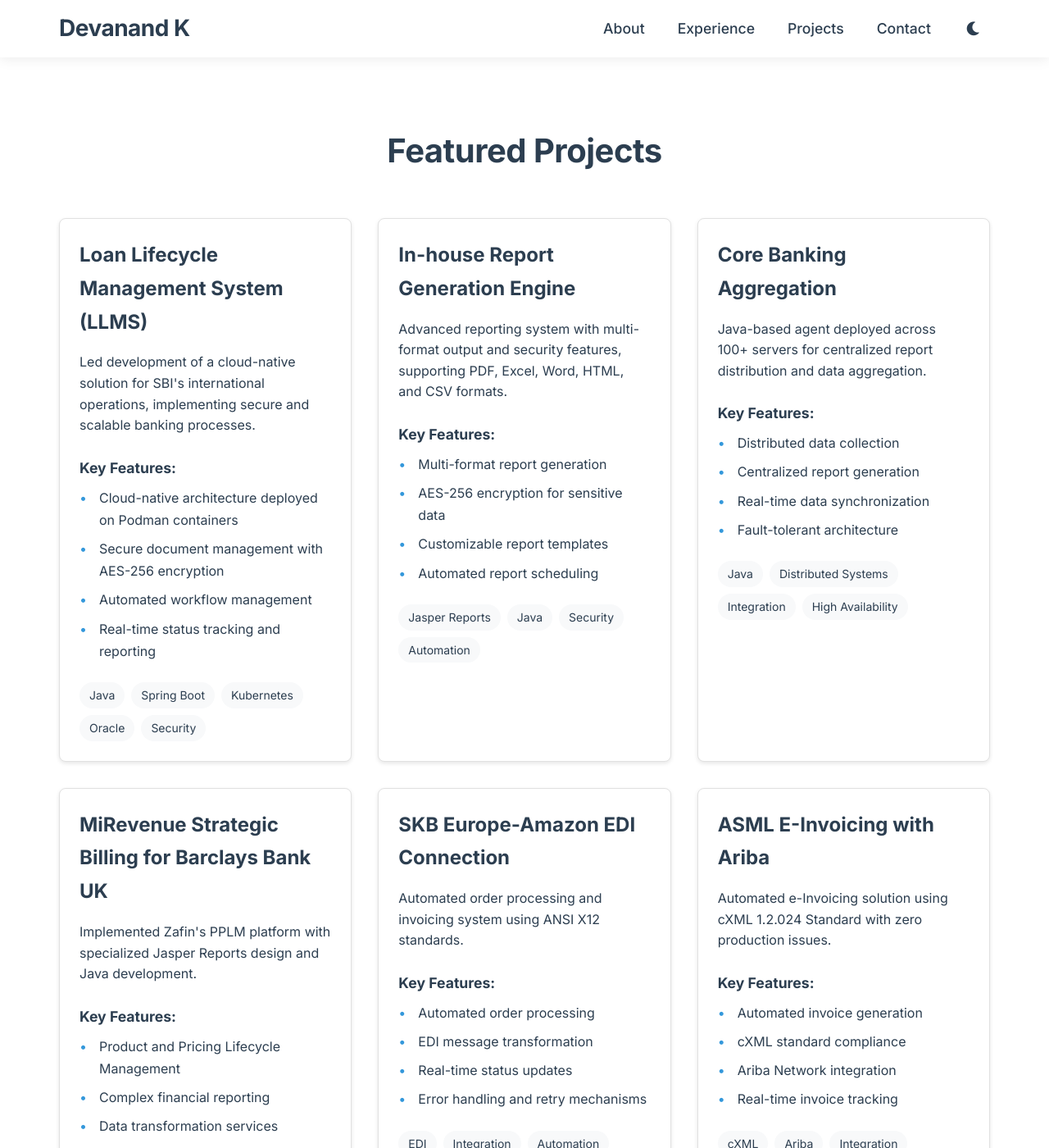
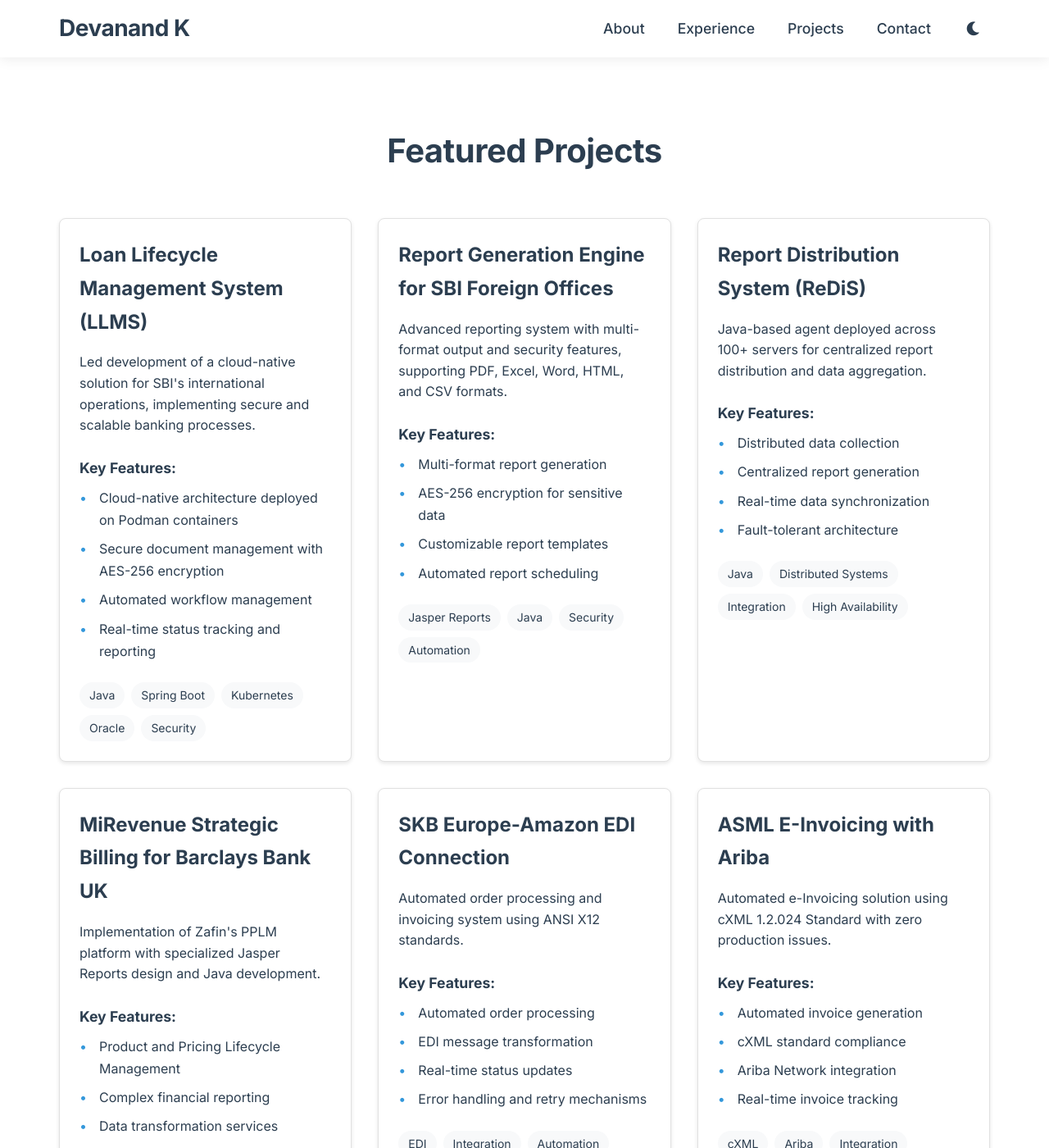
Before and after one commit to devanandk/devanandk.github.io, a Jekyll site: the page built from projects.md, in a window 1280 px wide and 1400 px high. Shown: the whole window at 82% size. Built offline with Jekyll 4.4.1, drawn with Linux system fonts in a browser that asks for light colours.

Commit message:
Update project titles and descriptions for clarity: Renamed projects for better specificity, including "In-house Report Generation Engine" to "Report Generation Engine for SBI Foreign Offices" and "Core Banking Aggregation" to "Report Distribution System (ReDiS)". Revised project description for "MiRevenue Strategic Billing for Barclays Bank UK" for improved readability.

```diff
--- a/_layouts/default.html
+++ b/_layouts/default.html
@@ -50,13 +50,13 @@
                     <a href="{{ '/contact' | relative_url }}">Contact</a>
                 </div>
                 <div class="social-links">
-                    <a href="https://github.com/devanandk" target="_blank" rel="noopener noreferrer">
+                    <a href="https://github.com/devanandk" target="_blank" rel="noopener noreferrer" aria-label="GitHub Profile">
                         <i class="fab fa-github"></i>
                     </a>
-                    <a href="https://www.linkedin.com/in/devanandkmenon" target="_blank" rel="noopener noreferrer">
+                    <a href="https://www.linkedin.com/in/devanandkmenon" target="_blank" rel="noopener noreferrer" aria-label="LinkedIn Profile">
                         <i class="fab fa-linkedin"></i>
                     </a>
-                    <a href="mailto:devanand1234@gmail.com">
+                    <a href="mailto:devanand1234@gmail.com" aria-label="Email Me">
                         <i class="fas fa-envelope"></i>
                     </a>
                 </div>
--- a/projects.md
+++ b/projects.md
@@ -34,7 +34,7 @@
 
             <div class="project-card">
                 <div class="project-content">
-                    <h2>In-house Report Generation Engine</h2>
+                    <h2>Report Generation Engine for SBI Foreign Offices</h2>
                     <p class="project-description">Advanced reporting system with multi-format output and security features, supporting PDF, Excel, Word, HTML, and CSV formats.</p>
                     <div class="project-details">
                         <h3>Key Features:</h3>
@@ -56,7 +56,7 @@
 
             <div class="project-card">
                 <div class="project-content">
-                    <h2>Core Banking Aggregation</h2>
+                    <h2>Report Distribution System (ReDiS)</h2>
                     <p class="project-description">Java-based agent deployed across 100+ servers for centralized report distribution and data aggregation.</p>
                     <div class="project-details">
                         <h3>Key Features:</h3>
@@ -80,7 +80,7 @@
             <div class="project-card">
                 <div class="project-content">
                     <h2>MiRevenue Strategic Billing for Barclays Bank UK</h2>
-                    <p class="project-description">Implemented Zafin's PPLM platform with specialized Jasper Reports design and Java development.</p>
+                    <p class="project-description">Implementation of Zafin's PPLM platform with specialized Jasper Reports design and Java development.</p>
                     <div class="project-details">
                         <h3>Key Features:</h3>
                         <ul>
```
